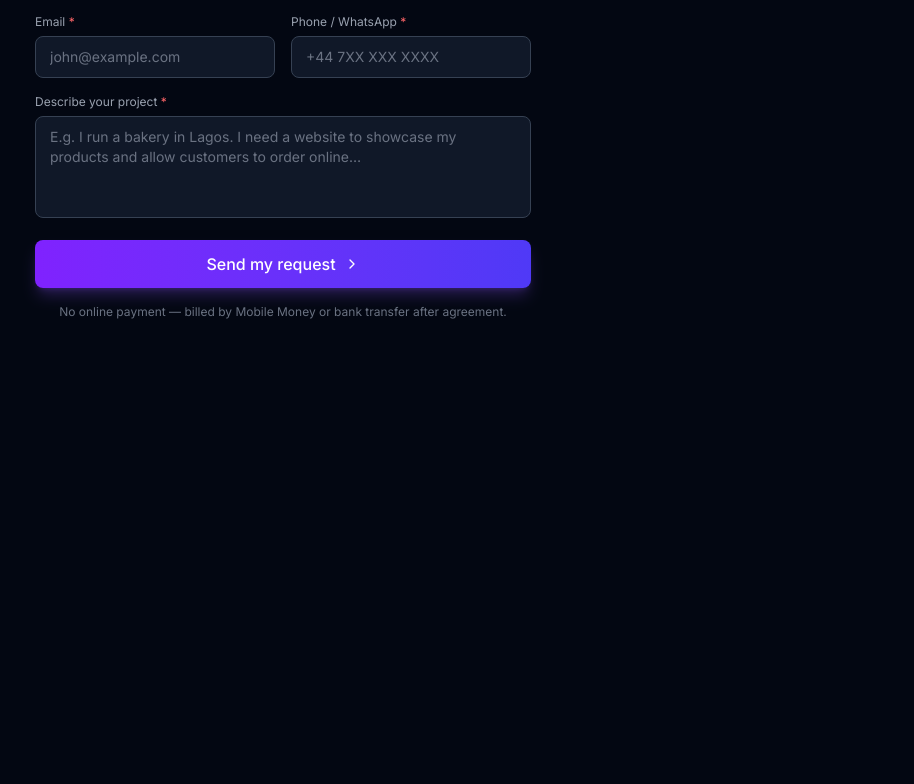
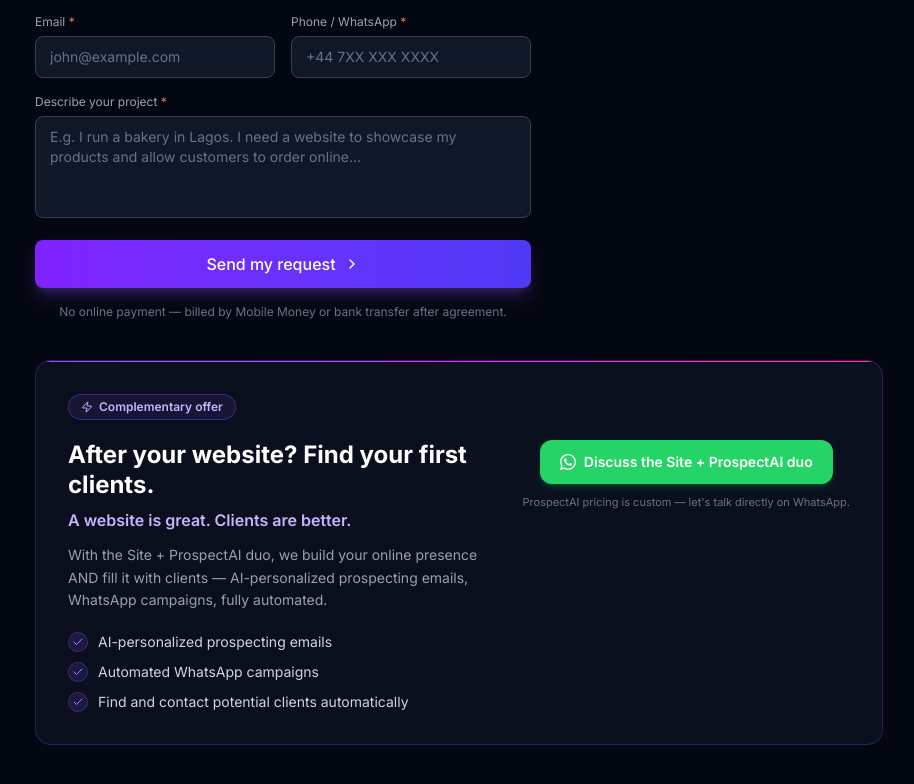
Before and after one commit to Oooumar/prospectai, a Next.js app: page /commander in a window 1280 px wide. Shown: the part 1908-2692 px from the top of the page, without its empty margins (181-1095 px from the left). Before the commit the page ends 2308 px from the top, so only its background shows below. Built offline with nearby package versions, Linux system fonts and the light colour scheme.

Commit message:
Ajout section duo ProspectAI sur page commander

```diff
--- a/src/app/commander/page.tsx
+++ b/src/app/commander/page.tsx
@@ -353,6 +353,70 @@ function MaintenanceRow({ zone, devise, checked, onChange, t, locale }: {
         <span className="block text-[11px] text-gray-600">{t("cmd_maint_recurrent")}</span>
       </div>
     </label>
+  );
+}
+
+// ─── ProspectAI Duo section ────────────────────────────────────────────────────
+
+const WA_SVG = (
+  <svg viewBox="0 0 24 24" fill="currentColor" className="w-4 h-4 shrink-0" aria-hidden>
+    <path d="M17.472 14.382c-.297-.149-1.758-.867-2.03-.967-.273-.099-.471-.148-.67.15-.197.297-.767.966-.94 1.164-.173.199-.347.223-.644.075-.297-.15-1.255-.463-2.39-1.475-.883-.788-1.48-1.761-1.653-2.059-.173-.297-.018-.458.13-.606.134-.133.298-.347.446-.52.149-.174.198-.298.298-.497.099-.198.05-.371-.025-.52-.075-.149-.669-1.612-.916-2.207-.242-.579-.487-.5-.669-.51-.173-.008-.371-.01-.57-.01-.198 0-.52.074-.792.372-.272.297-1.04 1.016-1.04 2.479 0 1.462 1.065 2.875 1.213 3.074.149.198 2.096 3.2 5.077 4.487.709.306 1.262.489 1.694.625.712.227 1.36.195 1.871.118.571-.085 1.758-.719 2.006-1.413.248-.694.248-1.289.173-1.413-.074-.124-.272-.198-.57-.347m-5.421 7.403h-.004a9.87 9.87 0 01-5.031-1.378l-.361-.214-3.741.982.998-3.648-.235-.374a9.86 9.86 0 01-1.51-5.26c.001-5.45 4.436-9.884 9.888-9.884 2.64 0 5.122 1.03 6.988 2.898a9.825 9.825 0 012.893 6.994c-.003 5.45-4.437 9.884-9.885 9.884m8.413-18.297A11.815 11.815 0 0012.05 0C5.495 0 .16 5.335.157 11.892c0 2.096.547 4.142 1.588 5.945L.057 24l6.305-1.654a11.882 11.882 0 005.683 1.448h.005c6.554 0 11.89-5.335 11.893-11.893a11.821 11.821 0 00-3.48-8.413z"/>
+  </svg>
+);
+
+function DuoSection({ t }: { t: Tf }) {
+  return (
+    <div className="mt-10 rounded-2xl border border-violet-500/25 bg-gray-900/50 overflow-hidden">
+      <div className="h-px bg-gradient-to-r from-violet-500 via-fuchsia-500 to-pink-500" />
+      <div className="p-6 sm:p-8">
+        {/* Badge */}
+        <div className="inline-flex items-center gap-1.5 px-3 py-1 rounded-full border border-violet-500/30 bg-violet-500/10 text-violet-300 text-xs font-semibold mb-5">
+          <Zap className="w-3 h-3" />
+          {t("cmd_duo_tag")}
+        </div>
+
+        <div className="flex flex-col sm:flex-row gap-6 sm:gap-10 items-start">
+          {/* Content */}
+          <div className="flex-1 min-w-0">
+            <h2 className="text-xl sm:text-2xl font-bold text-white leading-tight mb-2">
+              {t("cmd_duo_title")}
+            </h2>
+            <p className="text-sm sm:text-base font-semibold text-violet-300 mb-3">
+              {t("cmd_duo_tagline")}
+            </p>
+            <p className="text-sm text-gray-400 leading-relaxed mb-5">
+              {t("cmd_duo_pitch")}
+            </p>
+            <div className="space-y-2.5">
+              {(["cmd_duo_feat1", "cmd_duo_feat2", "cmd_duo_feat3"] as const).map(k => (
+                <div key={k} className="flex items-center gap-2.5 text-sm text-gray-300">
+                  <div className="w-5 h-5 rounded-full bg-violet-500/15 border border-violet-500/25 flex items-center justify-center shrink-0">
+                    <Check className="w-3 h-3 text-violet-400" />
+                  </div>
+                  {t(k)}
+                </div>
+              ))}
+            </div>
+          </div>
+
+          {/* CTA */}
+          <div className="w-full sm:w-auto flex-shrink-0 flex flex-col items-stretch sm:items-center gap-2.5">
+            <a
+              href="https://wa.me/4915566701184"
+              target="_blank"
+              rel="noopener noreferrer"
+              className="inline-flex items-center justify-center gap-2 bg-[#25D366] hover:bg-[#1ebe5d] text-white font-semibold text-sm px-5 py-3 rounded-xl transition-colors shadow-md shadow-green-500/20 whitespace-nowrap"
+            >
+              {WA_SVG}
+              {t("cmd_duo_cta")}
+            </a>
+            <p className="text-[11px] text-gray-500 text-center leading-relaxed">
+              {t("cmd_duo_note")}
+            </p>
+          </div>
+        </div>
+      </div>
+    </div>
   );
 }
 
@@ -805,6 +869,10 @@ function CommanderPageInner() {
             </div>
           </div>
         </div>
+
+        {/* ProspectAI complementary offer */}
+        <DuoSection t={t} />
+
       </main>
     </div>
   );
--- a/src/lib/i18n/de.ts
+++ b/src/lib/i18n/de.ts
@@ -298,4 +298,13 @@ Mit freundlichen Grüßen,
   cmd_success_step_title: "Nächster Schritt", cmd_success_step_msg: "Sie erhalten eine kostenlose Vorschau in 24-48 Std.",
   cmd_success_step_detail: "Sie zahlen jetzt nichts. Nach Genehmigung der Vorschau starten Sie mit nur 30 %. Die restlichen 70 % werden erst bei Endlieferung Ihrer Website fällig.",
   cmd_back_home: "Zur Startseite",
+  cmd_duo_tag: "Ergänzendes Angebot",
+  cmd_duo_title: "Nach Ihrer Website? Finden Sie Ihre ersten Kunden.",
+  cmd_duo_tagline: "Eine Website ist gut. Kunden sind besser.",
+  cmd_duo_pitch: "Mit dem Duo Website + ProspectAI bauen wir Ihre Online-Präsenz auf UND füllen sie mit Kunden — KI-personalisierte Akquise-E-Mails, WhatsApp-Kampagnen, vollautomatisch.",
+  cmd_duo_feat1: "KI-personalisierte Akquise-E-Mails",
+  cmd_duo_feat2: "Automatisierte WhatsApp-Kampagnen",
+  cmd_duo_feat3: "Potenzielle Kunden automatisch finden und kontaktieren",
+  cmd_duo_cta: "Website + ProspectAI besprechen",
+  cmd_duo_note: "ProspectAI-Tarif nach Maß — sprechen wir direkt auf WhatsApp.",
 };
--- a/src/lib/i18n/en.ts
+++ b/src/lib/i18n/en.ts
@@ -298,4 +298,13 @@ Best regards,
   cmd_success_step_title: "Next step", cmd_success_step_msg: "You'll receive a free preview within 24-48h",
   cmd_success_step_detail: "You pay nothing now. Once you approve the preview, you only need 30% to start. The remaining 70% is due only when your site is delivered.",
   cmd_back_home: "Back to homepage",
+  cmd_duo_tag: "Complementary offer",
+  cmd_duo_title: "After your website? Find your first clients.",
+  cmd_duo_tagline: "A website is great. Clients are better.",
+  cmd_duo_pitch: "With the Site + ProspectAI duo, we build your online presence AND fill it with clients — AI-personalized prospecting emails, WhatsApp campaigns, fully automated.",
+  cmd_duo_feat1: "AI-personalized prospecting emails",
+  cmd_duo_feat2: "Automated WhatsApp campaigns",
+  cmd_duo_feat3: "Find and contact potential clients automatically",
+  cmd_duo_cta: "Discuss the Site + ProspectAI duo",
+  cmd_duo_note: "ProspectAI pricing is custom — let's talk directly on WhatsApp.",
 };
--- a/src/lib/i18n/es.ts
+++ b/src/lib/i18n/es.ts
@@ -298,4 +298,13 @@ Atentamente,
   cmd_success_step_title: "Próximo paso", cmd_success_step_msg: "Recibirás una vista previa gratuita en 24-48h",
   cmd_success_step_detail: "No pagas nada ahora. Una vez aprobada la vista previa, empiezas con solo el 30%. El 70% restante se paga únicamente a la entrega final de tu sitio.",
   cmd_back_home: "Volver al inicio",
+  cmd_duo_tag: "Oferta complementaria",
+  cmd_duo_title: "¿Después de su sitio web? Encuentre sus primeros clientes.",
+  cmd_duo_tagline: "Un sitio web está bien. Los clientes son mejor.",
+  cmd_duo_pitch: "Con el dúo Sitio + ProspectAI, construimos su presencia online Y la llenamos de clientes — emails de prospección personalizados por IA, campañas de WhatsApp, todo automatizado.",
+  cmd_duo_feat1: "Emails de prospección personalizados por IA",
+  cmd_duo_feat2: "Campañas de WhatsApp automatizadas",
+  cmd_duo_feat3: "Encuentre y contacte clientes potenciales automáticamente",
+  cmd_duo_cta: "Hablar del dúo Sitio + ProspectAI",
+  cmd_duo_note: "Precio de ProspectAI a medida — hablamos directamente en WhatsApp.",
 };
--- a/src/lib/i18n/fr.ts
+++ b/src/lib/i18n/fr.ts
@@ -298,4 +298,13 @@ Cordialement,
   cmd_success_step_title: "Prochaine étape", cmd_success_step_msg: "Vous recevez un aperçu gratuit sous 24-48 h",
   cmd_success_step_detail: "Vous ne payez rien maintenant. Une fois l'aperçu validé, vous démarrez avec seulement 30 % du montant. Les 70 % restants sont réglés uniquement à la livraison finale de votre site.",
   cmd_back_home: "Retour à l'accueil",
+  cmd_duo_tag: "Offre complémentaire",
+  cmd_duo_title: "Et après votre site ? Trouvez vos premiers clients.",
+  cmd_duo_tagline: "Un site, c'est bien. Des clients, c'est mieux.",
+  cmd_duo_pitch: "Avec le duo Site + ProspectAI, on construit votre présence en ligne ET on la remplit de clients — emails de prospection personnalisés par IA, campagnes WhatsApp, tout en automatique.",
+  cmd_duo_feat1: "Emails de prospection personnalisés par IA",
+  cmd_duo_feat2: "Campagnes WhatsApp automatisées",
+  cmd_duo_feat3: "Trouvez et contactez vos clients potentiels automatiquement",
+  cmd_duo_cta: "Discuter du duo Site + ProspectAI",
+  cmd_duo_note: "Tarif ProspectAI sur mesure — on en parle directement sur WhatsApp.",
 };
--- a/src/lib/i18n/it.ts
+++ b/src/lib/i18n/it.ts
@@ -298,4 +298,13 @@ Cordiali saluti,
   cmd_success_step_title: "Prossimo passo", cmd_success_step_msg: "Riceverai un'anteprima gratuita entro 24-48h",
   cmd_success_step_detail: "Non paghi nulla adesso. Una volta approvata l'anteprima, inizi con solo il 30%. Il restante 70% è dovuto solo alla consegna finale del tuo sito.",
   cmd_back_home: "Torna alla home",
+  cmd_duo_tag: "Offerta complementare",
+  cmd_duo_title: "Dopo il suo sito? Trovi i suoi primi clienti.",
+  cmd_duo_tagline: "Un sito è ottimo. I clienti sono meglio.",
+  cmd_duo_pitch: "Con il duo Sito + ProspectAI, costruiamo la sua presenza online E la riempiamo di clienti — email di prospezione personalizzate dall'IA, campagne WhatsApp, tutto automatizzato.",
+  cmd_duo_feat1: "Email di prospezione personalizzate dall'IA",
+  cmd_duo_feat2: "Campagne WhatsApp automatizzate",
+  cmd_duo_feat3: "Trova e contatta automaticamente i clienti potenziali",
+  cmd_duo_cta: "Parlare del duo Sito + ProspectAI",
+  cmd_duo_note: "Prezzo ProspectAI su misura — ne parliamo direttamente su WhatsApp.",
 };
--- a/src/lib/i18n/types.ts
+++ b/src/lib/i18n/types.ts
@@ -217,4 +217,8 @@ export interface T {
   cmd_success_recap: string; cmd_success_estimate: string;
   cmd_success_step_title: string; cmd_success_step_msg: string; cmd_success_step_detail: string;
   cmd_back_home: string; cmd_market_afrique: string; cmd_market_europe: string;
+  // ProspectAI Duo section
+  cmd_duo_tag: string; cmd_duo_title: string; cmd_duo_tagline: string; cmd_duo_pitch: string;
+  cmd_duo_feat1: string; cmd_duo_feat2: string; cmd_duo_feat3: string;
+  cmd_duo_cta: string; cmd_duo_note: string;
 }
```
